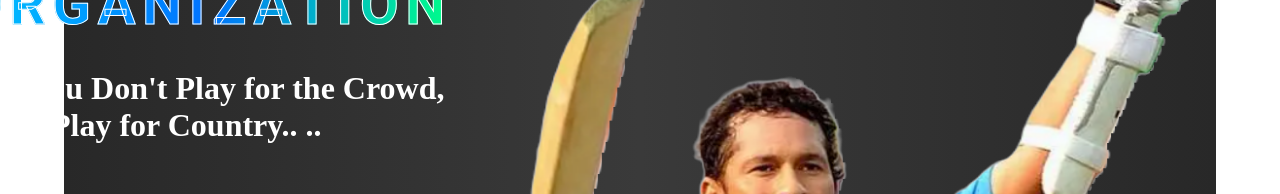
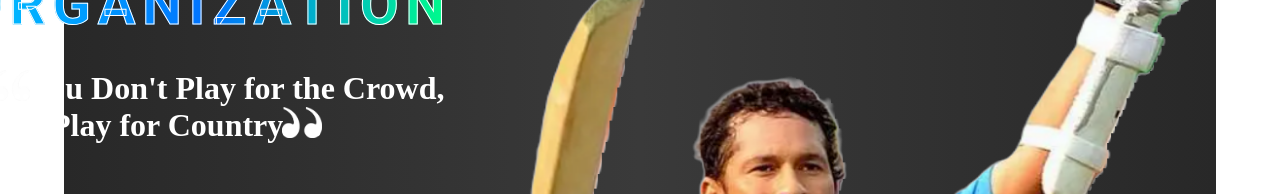
Before and after one commit to AshwiniWaghade2024/WebBuzzChallenge, a plain HTML site: page index.html in a window 1280 px wide. Shown: the part 266-460 px from the top of the page. Drawn offline with Linux system fonts and the light colour scheme; a web font is replaced by a local one.

Commit message:
Update style.css

```diff
--- a/style.css
+++ b/style.css
@@ -134,7 +134,7 @@ body{
     content: "..     .." ;
     height: 2vh;
     width:2vw;
-   background-image: url("coma.png");
+   background-image: url("icon1.png");
    background-size: contain;
    background-repeat: no-repeat;
 
@@ -145,7 +145,7 @@ body{
     content: "..  .. " ;
     height: 2vh;
     width:2vw;
-    background-image: url("coma2.png");
+    background-image: url("icon2.png");
     background-size: contain;
     background-repeat: no-repeat;
 
```
